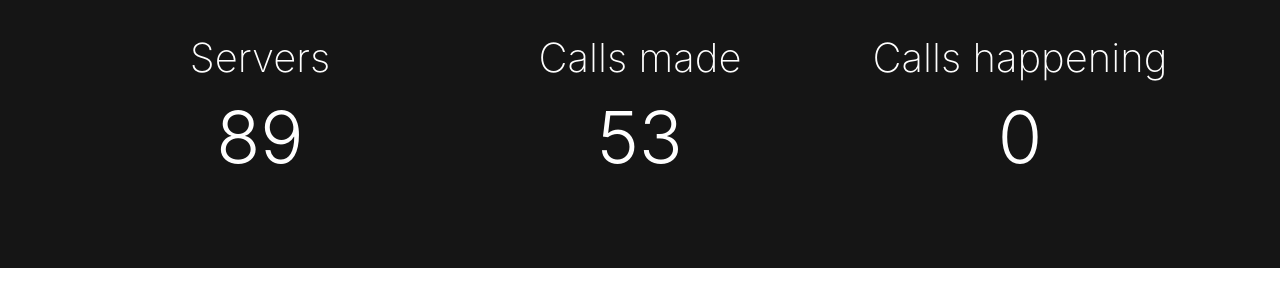
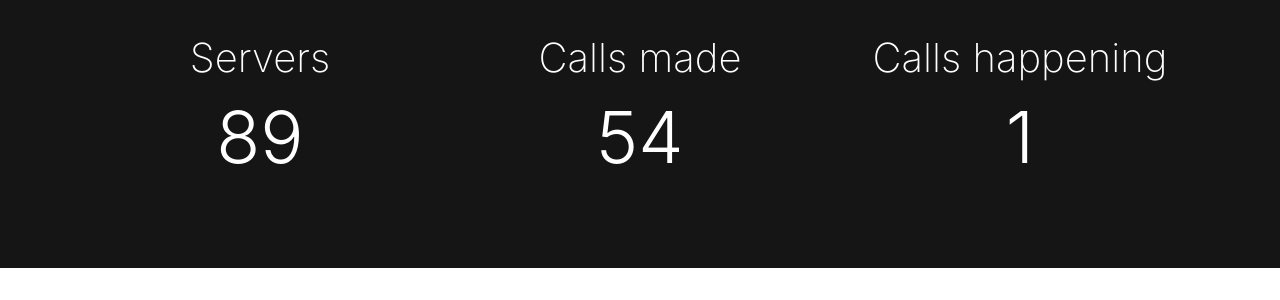
Before and after one commit to tumblenet/tnphone.tumblenet.ga, a Jekyll site: the page built from index.html, in a window 1280 px wide and 900 px high, scrolled down 443 px. Shown: the part 167-467 px from the top of the window. Built offline with Jekyll 4.4.1, drawn with Linux system fonts in a browser that asks for light colours; nearby versions of some CDN libraries.

Commit message:
Update Phones feed

```diff
--- a/_data/phones.json
+++ b/_data/phones.json
@@ -1,5 +1,5 @@
 {
-	"callsMade": 53,
+	"callsMade": 54,
 	"servers": 89,
-	"currentCalls": 0
+	"currentCalls": 1
 }
```
